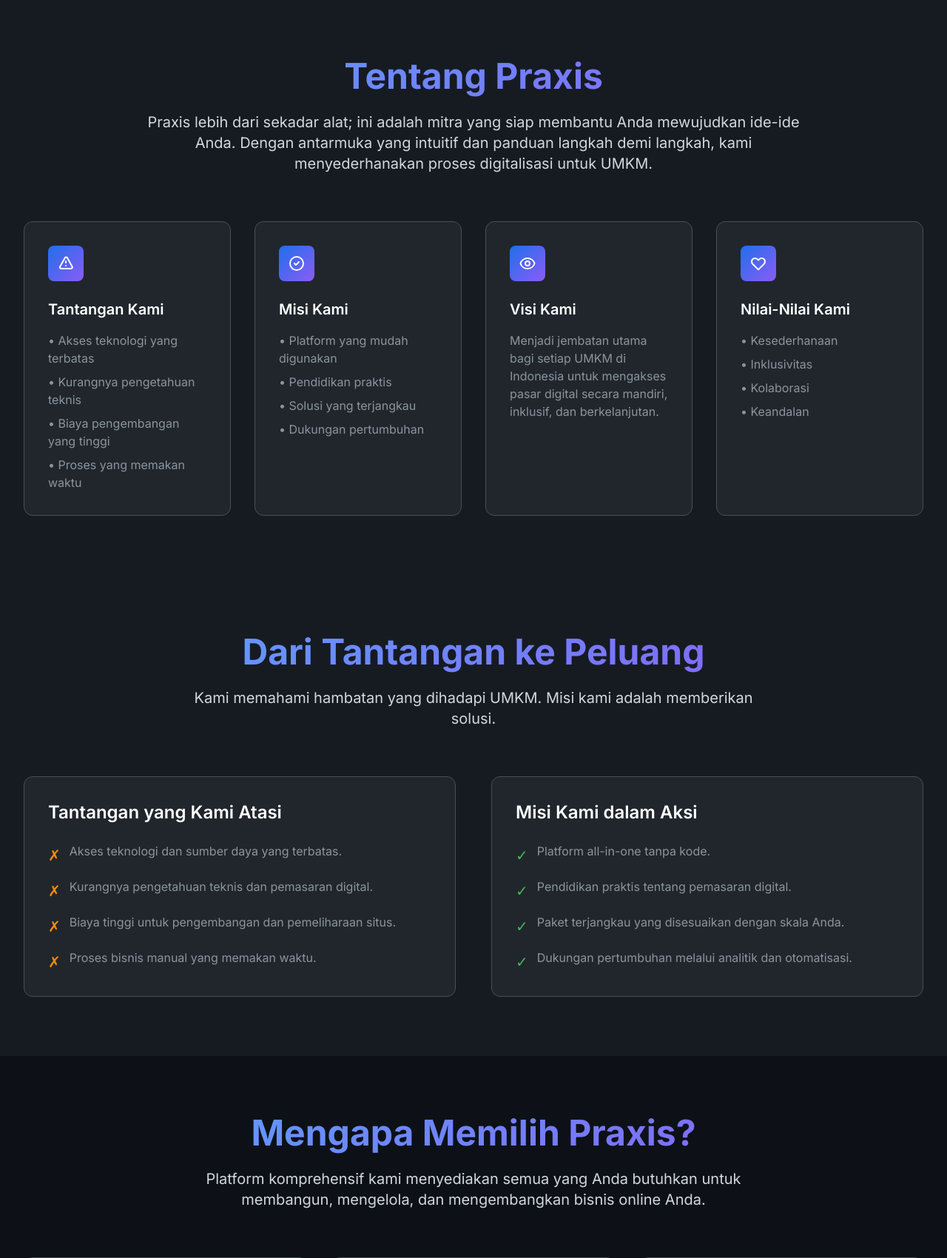
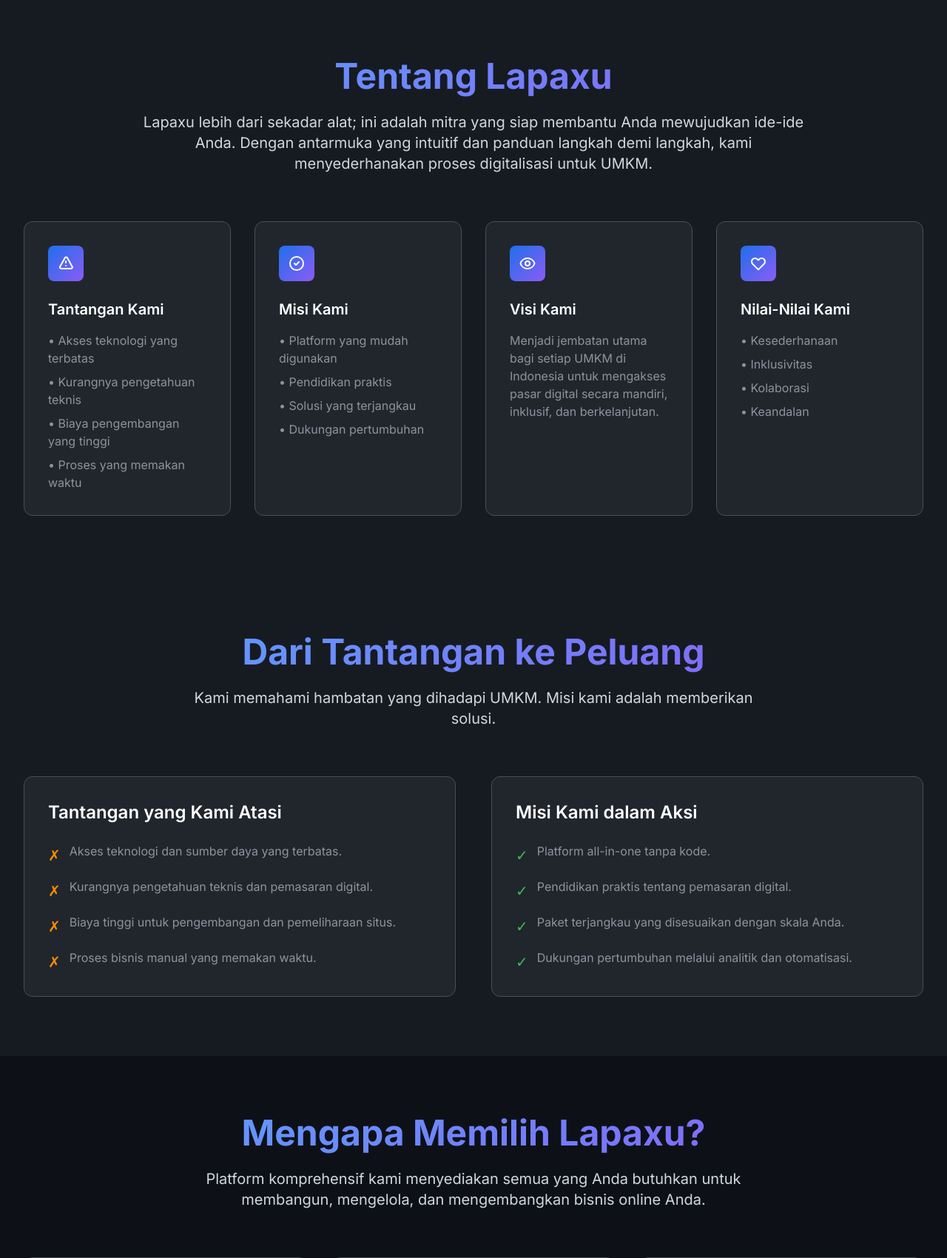
Before and after one commit to prysmoendra/lapaxu, a Laravel app: page / in a window 1280 px wide. Shown: the part 801-2501 px from the top of the page at 74% size. Run offline with Laravel 12, Linux system fonts and the light colour scheme; some libraries are stand-ins or nearby versions.

Commit message:
Rebrand Praxis to Lapaxu

```diff
--- a/app/Http/Controllers/StorefrontController.php
+++ b/app/Http/Controllers/StorefrontController.php
@@ -69,12 +69,12 @@ class StorefrontController extends Controller
     public static function generateStoreDomain($userName)
     {
         $baseDomain = strtolower(preg_replace('/[^a-zA-Z0-9]/', '', $userName));
-        $domain = $baseDomain . '.praxis.com';
+        $domain = $baseDomain . '.lapaxu.com';
 
         // Check if domain already exists
         $counter = 1;
         while (\App\Models\Store::where('domain', $domain)->exists()) {
-            $domain = $baseDomain . $counter . '.praxis.com';
+            $domain = $baseDomain . $counter . '.lapaxu.com';
             $counter++;
         }
 
--- a/resources/views/cart/show.blade.php
+++ b/resources/views/cart/show.blade.php
@@ -3,7 +3,7 @@
 <head>
     <meta charset="UTF-8">
     <meta name="viewport" content="width=device-width, initial-scale=1.0">
-    <title>Shopping Cart - Praxis</title>
+    <title>Shopping Cart - Lapaxu</title>
     <script src="https://cdn.tailwindcss.com"></script>
 </head>
 <body class="bg-gray-50">
--- a/resources/views/checkout/index.blade.php
+++ b/resources/views/checkout/index.blade.php
@@ -3,7 +3,7 @@
 <head>
     <meta charset="UTF-8">
     <meta name="viewport" content="width=device-width, initial-scale=1.0">
-    <title>Checkout - Praxis</title>
+    <title>Checkout - Lapaxu</title>
     <script src="https://cdn.tailwindcss.com"></script>
 </head>
 <body class="bg-gray-50">
--- a/resources/views/checkout/success.blade.php
+++ b/resources/views/checkout/success.blade.php
@@ -3,7 +3,7 @@
 <head>
     <meta charset="UTF-8">
     <meta name="viewport" content="width=device-width, initial-scale=1.0">
-    <title>Order Confirmation - Praxis</title>
+    <title>Order Confirmation - Lapaxu</title>
     <script src="https://cdn.tailwindcss.com"></script>
 </head>
 <body class="bg-gray-50">
--- a/resources/views/layouts/app.blade.php
+++ b/resources/views/layouts/app.blade.php
@@ -4,7 +4,7 @@
     <meta charset="UTF-8">
     <meta name="viewport" content="width=device-width, initial-scale=1.0">
     <meta name="csrf-token" content="{{ csrf_token() }}">
-    <title>@yield('title', 'Praxis Dashboard')</title>
+    <title>@yield('title', 'Lapaxu Dashboard')</title>
     <script src="https://cdn.tailwindcss.com"></script>
     <link href="https://fonts.googleapis.com/css2?family=Inter:wght@300;400;500;600;700;800&display=swap" rel="stylesheet">
     <script src="https://cdn.jsdelivr.net/npm/alpinejs@3.x.x/dist/cdn.min.js" defer></script>
@@ -124,7 +124,7 @@
             id: {
                 // Dashboard translations
                 dashboard_welcome: 'Selamat Datang',
-                dashboard_manage_store: 'Kelola toko Praxis e-commerce Anda dan pantau kinerja bisnis.',
+                dashboard_manage_store: 'Kelola toko Lapaxu e-commerce Anda dan pantau kinerja bisnis.',
                 dashboard_total_sales: 'Total Penjualan',
                 dashboard_total_orders: 'Total Pesanan',
                 dashboard_products: 'Produk',
@@ -205,7 +205,7 @@
             en: {
                 // Dashboard translations
                 dashboard_welcome: 'Welcome',
-                dashboard_manage_store: 'Manage your Praxis e-commerce store and track your business performance.',
+                dashboard_manage_store: 'Manage your Lapaxu e-commerce store and track your business performance.',
                 dashboard_total_sales: 'Total Sales',
                 dashboard_total_orders: 'Total Orders',
                 dashboard_products: 'Products',
--- a/resources/views/layouts/topnav.blade.php
+++ b/resources/views/layouts/topnav.blade.php
@@ -5,7 +5,7 @@
             <!-- Logo -->
             <div class="flex items-center">
                 <a href="{{ route('home') }}" class="flex items-center">
-                    <img src="/images/svg-praxis.png" alt="Praxis Logo" class="h-6 w-auto">
+                    <img src="/images/svg-lapaxu.png" alt="Lapaxu Logo" class="h-6 w-auto">
                 </a>
             </div>
             <!-- User Dropdown -->
--- a/resources/views/welcome/welcome.blade.php
+++ b/resources/views/welcome/welcome.blade.php
@@ -4,8 +4,8 @@
     <meta charset="UTF-8">
     <meta name="viewport" content="width=device-width, initial-scale=1.0">
     <meta name="csrf-token" content="{{ csrf_token() }}">
-    <title data-translate-key="page_title">Praxis - Real Action, Your Digital Business</title>
-    <meta name="description" content="Praxis is an e-commerce builder platform specifically designed to assist MSMEs in building their own online stores.">
+    <title data-translate-key="page_title">Lapaxu - Real Action, Your Digital Business</title>
+    <meta name="description" content="Lapaxu is an e-commerce builder platform specifically designed to assist MSMEs in building their own online stores.">
     <script src="https://cdn.tailwindcss.com"></script>
     <link href="https://fonts.googleapis.com/css2?family=Inter:wght@300;400;500;600;700;800&display=swap" rel="stylesheet">
     <script>
@@ -155,7 +155,7 @@
                 <!-- Logo -->
                 <div class="flex items-center">
                     <a href="#home" class="flex items-center">
-                        <img src="/images/svg-praxis.png" alt="Praxis Logo" class="h-6 w-auto">
+                        <img src="/images/svg-lapaxu.png" alt="Lapaxu Logo" class="h-6 w-auto">
                     </a>
                 </div>
 
@@ -242,7 +242,7 @@
                     <span class="text-white" data-translate-key="hero_title_2">Your Digital Business</span>
                 </h1>
                 <p class="text-xl md:text-2xl text-neutral-200 mb-8 max-w-3xl mx-auto" data-translate-key="hero_subtitle">
-                    Praxis is an e-commerce builder platform specifically designed to assist MSMEs in building their own online stores with ease.
+                    Lapaxu is an e-commerce builder platform specifically designed to assist MSMEs in building their own online stores with ease.
                 </p>
                 <div class="flex flex-col sm:flex-row gap-4 justify-center">
                     <button onclick="scrollToSection('business-model')" class="gradient-bg text-white px-8 py-4 rounded-lg font-medium text-lg hover:brightness-110 transition-all duration-200 transform hover:scale-105" data-translate-key="hero_cta_1">
@@ -264,9 +264,9 @@
     <section id="about" class="py-20 bg-primary-surface">
         <div class="max-w-7xl mx-auto px-4 sm:px-6 lg:px-8">
             <div class="text-center mb-16">
-                <h2 class="text-3xl md:text-5xl font-bold pb-6 gradient-text" data-translate-key="about_title">About Praxis</h2>
+                <h2 class="text-3xl md:text-5xl font-bold pb-6 gradient-text" data-translate-key="about_title">About Lapaxu</h2>
                 <p class="text-xl text-neutral-200 max-w-4xl mx-auto" data-translate-key="about_subtitle">
-                    Praxis is more than just a tool; it's a partner ready to help you turn your ideas into reality. With an intuitive interface and step-by-step guides, we simplify the digitalization process for MSMEs.
+                    Lapaxu is more than just a tool; it's a partner ready to help you turn your ideas into reality. With an intuitive interface and step-by-step guides, we simplify the digitalization process for MSMEs.
                 </p>
             </div>
 
@@ -396,7 +396,7 @@
     <section id="features" class="py-20 bg-primary-dark">
         <div class="max-w-7xl mx-auto px-4 sm:px-6 lg:px-8">
             <div class="text-center mb-16">
-                <h2 class="text-3xl md:text-5xl font-bold pb-6 gradient-text" data-translate-key="features_title">Why Choose Praxis?</h2>
+                <h2 class="text-3xl md:text-5xl font-bold pb-6 gradient-text" data-translate-key="features_title">Why Choose Lapaxu?</h2>
                 <p class="text-xl text-neutral-200 max-w-3xl mx-auto" data-translate-key="features_subtitle">
                     Our comprehensive platform provides everything you need to build, manage, and grow your online business.
                 </p>
@@ -470,7 +470,7 @@
     <section id="how-it-works" class="py-20 bg-primary-surface">
         <div class="max-w-7xl mx-auto px-4 sm:px-6 lg:px-8">
             <div class="text-center mb-16">
-                <h2 class="text-3xl md:text-5xl font-bold pb-6 gradient-text" data-translate-key="how_it_works_title">How Praxis Works</h2>
+                <h2 class="text-3xl md:text-5xl font-bold pb-6 gradient-text" data-translate-key="how_it_works_title">How Lapaxu Works</h2>
                 <p class="text-xl text-neutral-200 max-w-3xl mx-auto" data-translate-key="how_it_works_subtitle">
                     Get your online store up and running in just a few simple steps.
                 </p>
@@ -820,7 +820,7 @@
                 Ready to Transform Your Business?
             </h2>
             <p class="text-xl text-neutral-200 mb-8 max-w-2xl mx-auto" data-translate-key="cta_subtitle">
-                With Praxis, your path to digital success is more focused, faster, and more affordable. Let's take concrete action together to build the future of your business.
+                With Lapaxu, your path to digital success is more focused, faster, and more affordable. Let's take concrete action together to build the future of your business.
             </p>
                 <div class="flex flex-col sm:flex-row gap-4 justify-center">
                     <button id="cta-trial-signup-btn" class="gradient-bg text-white px-8 py-4 rounded-lg font-medium text-lg hover:brightness-110 transition-all duration-200 transform hover:scale-105" data-translate-key="cta_trial_button">
@@ -840,7 +840,7 @@
                 <!-- Company Info -->
                 <div class="col-span-1">
                     <a href="#" class="flex items-center mb-6">
-                    <img src="/images/svg-praxis.png" alt="Praxis Logo" class="h-8 w-auto">
+                    <img src="/images/svg-lapaxu.png" alt="Lapaxu Logo" class="h-8 w-auto">
                 </a>
                     <p class="text-neutral-200 mb-4 font-medium" data-translate-key="footer_tagline">Real Action, Your Digital Business</p>
                     <p class="text-neutral-400 text-sm leading-relaxed" data-translate-key="footer_description">Empowering MSMEs to build successful online stores with ease and confidence. We believe that every business owner has great potential, and with practical technology, they can compete globally without losing their local identity.</p>
@@ -880,7 +880,7 @@
                                     <path stroke-linecap="round" stroke-linejoin="round" stroke-width="2" d="M3 8l7.89 5.26a2 2 0 002.22 0L21 8M5 19h14a2 2 0 002-2V7a2 2 0 00-2-2H5a2 2 0 00-2 2v10a2 2 0 002 2z"></path>
                                 </svg>
                             </div>
-                            <span class="text-neutral-300 font-medium">dakodeid@praxis.id</span>
+                            <span class="text-neutral-300 font-medium">dakodeid@lapaxu.id</span>
                         </div>
                         <div class="flex items-center space-x-3">
                             <div class="w-8 h-8 gradient-bg rounded-lg flex items-center justify-center">
@@ -933,7 +933,7 @@
             <div class="mt-12 pt-8 border-t border-neutral-500">
                 <div class="flex flex-col md:flex-row justify-between items-center space-y-4 md:space-y-0">
                     <div class="flex items-center space-x-6">
-                        <span class="text-neutral-400 text-sm" data-translate-key="footer_copyright">&copy; {{ date('Y') }} Praxis. All Rights Reserved.</span>
+                        <span class="text-neutral-400 text-sm" data-translate-key="footer_copyright">&copy; {{ date('Y') }} Lapaxu. All Rights Reserved.</span>
                         <a href="#" class="text-neutral-400 hover:text-white text-sm transition-colors duration-200" data-translate-key="footer_privacy">Privacy Policy</a>
                         <a href="#" class="text-neutral-400 hover:text-white text-sm transition-colors duration-200" data-translate-key="footer_terms">Terms of Service</a>
                         <a href="#" class="text-neutral-400 hover:text-white text-sm transition-colors duration-200" data-translate-key="footer_cookies">Cookie Policy</a>
@@ -966,7 +966,7 @@
                 <form id="loginForm" onsubmit="handlePhoneCheck(event)" class="flex flex-col gap-2">
                     @csrf
                     <div class="flex flex-col gap-6">
-                        <h1 class="text-2xl font-bold text-gray-800" data-translate-key="modal_welcome">Welcome to Praxis</h1>
+                        <h1 class="text-2xl font-bold text-gray-800" data-translate-key="modal_welcome">Welcome to Lapaxu</h1>
                         <div class="flex flex-col gap-4">
                             <div>
                                 <label for="country" class="block text-sm font-medium text-gray-700" data-translate-key="modal_country">Negara/Wilayah</label>
@@ -1380,8 +1380,8 @@
             const translations = {
                 id: {
                     // Page Meta
-                    page_title: "Praxis - Aksi Nyata, Bisnis Digital Anda",
-                    page_description: "Praxis adalah platform pembangun e-commerce yang dirancang khusus untuk membantu UMKM membangun toko online mereka sendiri.",
+                    page_title: "Lapaxu - Aksi Nyata, Bisnis Digital Anda",
+                    page_description: "Lapaxu adalah platform pembangun e-commerce yang dirancang khusus untuk membantu UMKM membangun toko online mereka sendiri.",
 
                     // Navigation
                     nav_about: "Tentang Kami",
@@ -1394,13 +1394,13 @@
                     // Hero Section
                     hero_title_1: "Aksi Nyata,",
                     hero_title_2: "Bisnis Digital Anda",
-                    hero_subtitle: "Praxis adalah platform pembangun e-commerce yang dirancang khusus untuk membantu UMKM membangun toko online mereka sendiri dengan mudah.",
+                    hero_subtitle: "Lapaxu adalah platform pembangun e-commerce yang dirancang khusus untuk membantu UMKM membangun toko online mereka sendiri dengan mudah.",
                     hero_cta_1: "Buat Toko Anda",
                     hero_cta_2: "Tonton Demo",
 
                     // About Section
-                    about_title: "Tentang Praxis",
-                    about_subtitle: "Praxis lebih dari sekadar alat; ini adalah mitra yang siap membantu Anda mewujudkan ide-ide Anda. Dengan antarmuka yang intuitif dan panduan langkah demi langkah, kami menyederhanakan proses digitalisasi untuk UMKM.",
+                    about_title: "Tentang Lapaxu",
+                    about_subtitle: "Lapaxu lebih dari sekadar alat; ini adalah mitra yang siap membantu Anda mewujudkan ide-ide Anda. Dengan antarmuka yang intuitif dan panduan langkah demi langkah, kami menyederhanakan proses digitalisasi untuk UMKM.",
                     about_challenges_title: "Tantangan Kami",
                     about_challenges_1: "• Akses teknologi yang terbatas",
                     about_challenges_2: "• Kurangnya pengetahuan teknis",
@@ -1434,7 +1434,7 @@
                     mission_solutions_4: "Dukungan pertumbuhan melalui analitik dan otomatisasi.",
 
                     // Features Section
-                    features_title: "Mengapa Memilih Praxis?",
+                    features_title: "Mengapa Memilih Lapaxu?",
                     features_subtitle: "Platform komprehensif kami menyediakan semua yang Anda butuhkan untuk membangun, mengelola, dan mengembangkan bisnis online Anda.",
                     features_no_code_title: "Solusi Tanpa Kode",
                     features_no_code_desc: "Buat toko online Anda tanpa pengetahuan teknis. Antarmuka drag-and-drop kami memudahkan siapa saja.",
@@ -1450,7 +1450,7 @@
                     features_payments_desc: "Gateway pembayaran terintegrasi dengan keamanan tingkat bank. Terima pembayaran dari berbagai metode lokal dan internasional.",
 
                     // How It Works Section
-                    how_it_works_title: "Cara Kerja Praxis",
+                    how_it_works_title: "Cara Kerja Lapaxu",
                     how_it_works_subtitle: "Dapatkan toko online Anda berjalan hanya dalam beberapa langkah sederhana.",
                     how_it_works_step1_title: "Daftar Akun",
                     how_it_works_step1_desc: "Daftar dan aktifkan akun Anda hanya dalam beberapa menit dengan proses pendaftaran sederhana kami.",
@@ -1531,7 +1531,7 @@
 
                     // CTA Section
                     cta_title: "Siap Mengubah Bisnis Anda?",
-                    cta_subtitle: "Dengan Praxis, jalan menuju kesuksesan digital Anda lebih fokus, lebih cepat, dan lebih terjangkau. Mari kita ambil aksi nyata bersama untuk membangun masa depan bisnis Anda.",
+                    cta_subtitle: "Dengan Lapaxu, jalan menuju kesuksesan digital Anda lebih fokus, lebih cepat, dan lebih terjangkau. Mari kita ambil aksi nyata bersama untuk membangun masa depan bisnis Anda.",
                     cta_trial_button: "Mulai Uji Coba Gratis",
                     cta_demo_button: "Jadwalkan Demo",
 
@@ -1552,7 +1552,7 @@
                     footer_services_reports: "Laporan Kinerja",
                     footer_connect_title: "Terhubung Dengan Kami",
                     footer_follow_title: "Ikuti Kami",
-                    footer_copyright: "© {{ date('Y') }} Praxis. Semua Hak Dilindungi.",
+                    footer_copyright: "© {{ date('Y') }} Lapaxu. Semua Hak Dilindungi.",
                     footer_privacy: "Kebijakan Privasi",
                     footer_terms: "Ketentuan Layanan",
                     footer_cookies: "Kebijakan Cookie",
@@ -1561,7 +1561,7 @@
 
                     // Modal Section
                     modal_title: "Masuk atau mendaftar",
-                    modal_welcome: "Selamat Datang di Praxis",
+                    modal_welcome: "Selamat Datang di Lapaxu",
                     modal_country: "Negara/Wilayah",
                     modal_phone: "Nomor telepon",
                     modal_phone_placeholder: "Masukkan nomor telepon",
@@ -1591,8 +1591,8 @@
                 },
                 en: {
                     // Page Meta
-                    page_title: "Praxis - Real Action, Your Digital Business",
-                    page_description: "Praxis is an e-commerce builder platform specifically designed to assist MSMEs in building their own online stores.",
+                    page_title: "Lapaxu - Real Action, Your Digital Business",
+                    page_description: "Lapaxu is an e-commerce builder platform specifically designed to assist MSMEs in building their own online stores.",
 
                     // Navigation
                     nav_about: "About",
@@ -1605,13 +1605,13 @@
                     // Hero Section
                     hero_title_1: "Real Action,",
                     hero_title_2: "Your Digital Business",
-                    hero_subtitle: "Praxis is an e-commerce builder platform specifically designed to assist MSMEs in building their own online stores with ease.",
+                    hero_subtitle: "Lapaxu is an e-commerce builder platform specifically designed to assist MSMEs in building their own online stores with ease.",
                     hero_cta_1: "Build Your Store",
                     hero_cta_2: "Watch Demo",
 
                     // About Section
-                    about_title: "About Praxis",
-                    about_subtitle: "Praxis is more than just a tool; it's a partner ready to help you turn your ideas into reality. With an intuitive interface and step-by-step guides, we simplify the digitalization process for MSMEs.",
+                    about_title: "About Lapaxu",
+                    about_subtitle: "Lapaxu is more than just a tool; it's a partner ready to help you turn your ideas into reality. With an intuitive interface and step-by-step guides, we simplify the digitalization process for MSMEs.",
                     about_challenges_title: "Our Challenges",
                     about_challenges_1: "• Limited access to technology",
                     about_challenges_2: "• Lack of technical knowledge",
@@ -1645,7 +1645,7 @@
                     mission_solutions_4: "Growth support through analytics and automation.",
 
                     // Features Section
-                    features_title: "Why Choose Praxis?",
+                    features_title: "Why Choose Lapaxu?",
                     features_subtitle: "Our comprehensive platform provides everything you need to build, manage, and grow your online business.",
                     features_no_code_title: "No-Code Solution",
                     features_no_code_desc: "Build your online store without any technical knowledge. Our drag-and-drop interface makes it easy for anyone.",
@@ -1661,7 +1661,7 @@
                     features_payments_desc: "Integrated payment gateways with bank-level security. Accept payments from various local and international methods.",
 
                     // How It Works Section
-                    how_it_works_title: "How Praxis Works",
+                    how_it_works_title: "How Lapaxu Works",
                     how_it_works_subtitle: "Get your online store up and running in just a few simple steps.",
                     how_it_works_step1_title: "Register Account",
                     how_it_works_step1_desc: "Sign up and activate your account in just minutes with our simple registration process.",
@@ -1742,7 +1742,7 @@
 
                     // CTA Section
                     cta_title: "Ready to Transform Your Business?",
-                    cta_subtitle: "With Praxis, your path to digital success is more focused, faster, and more affordable. Let's take concrete action together to build the future of your business.",
+                    cta_subtitle: "With Lapaxu, your path to digital success is more focused, faster, and more affordable. Let's take concrete action together to build the future of your business.",
                     cta_trial_button: "Start Your Free Trial",
                     cta_demo_button: "Schedule a Demo",
 
@@ -1763,7 +1763,7 @@
                     footer_services_reports: "Performance Reports",
                     footer_connect_title: "Connect With Us",
                     footer_follow_title: "Follow Us",
-                    footer_copyright: "© {{ date('Y') }} Praxis. All Rights Reserved.",
+                    footer_copyright: "© {{ date('Y') }} Lapaxu. All Rights Reserved.",
                     footer_privacy: "Privacy Policy",
                     footer_terms: "Terms of Service",
                     footer_cookies: "Cookie Policy",
@@ -1772,7 +1772,7 @@
 
                     // Modal Section
                     modal_title: "Sign in or sign up",
-                    modal_welcome: "Welcome to Praxis",
+                    modal_welcome: "Welcome to Lapaxu",
                     modal_country: "Country/Region",
                     modal_phone: "Phone number",
                     modal_phone_placeholder: "Enter your phone number",
--- a/routes/web.php
+++ b/routes/web.php
@@ -75,7 +75,7 @@ Route::post('/online-store/themes/{themeId}/apply', [App\Http\Controllers\ThemeC
 
 // Multi-tenant storefront routes
 Route::get('/{userDomain}', [App\Http\Controllers\StorefrontController::class, 'show'])
-    ->where('userDomain', '[a-z0-9-]+\.praxis\.com')
+    ->where('userDomain', '[a-z0-9-]+\.lapaxu\.com')
     ->name('storefront.show');
 
 // Test order route for development
```
Also changed, not shown: public/css/welcome.css (+5 -5 lines), resources/views/dashboard.blade.php (+6 -6 lines), resources/views/dashboard/dashboard.blade.php (+4 -4 lines), resources/views/welcome.blade.php (+33 -33 lines), package-lock.json, public/images/svg-lapaxu.png (renamed from public/images/svg-praxis.png).
